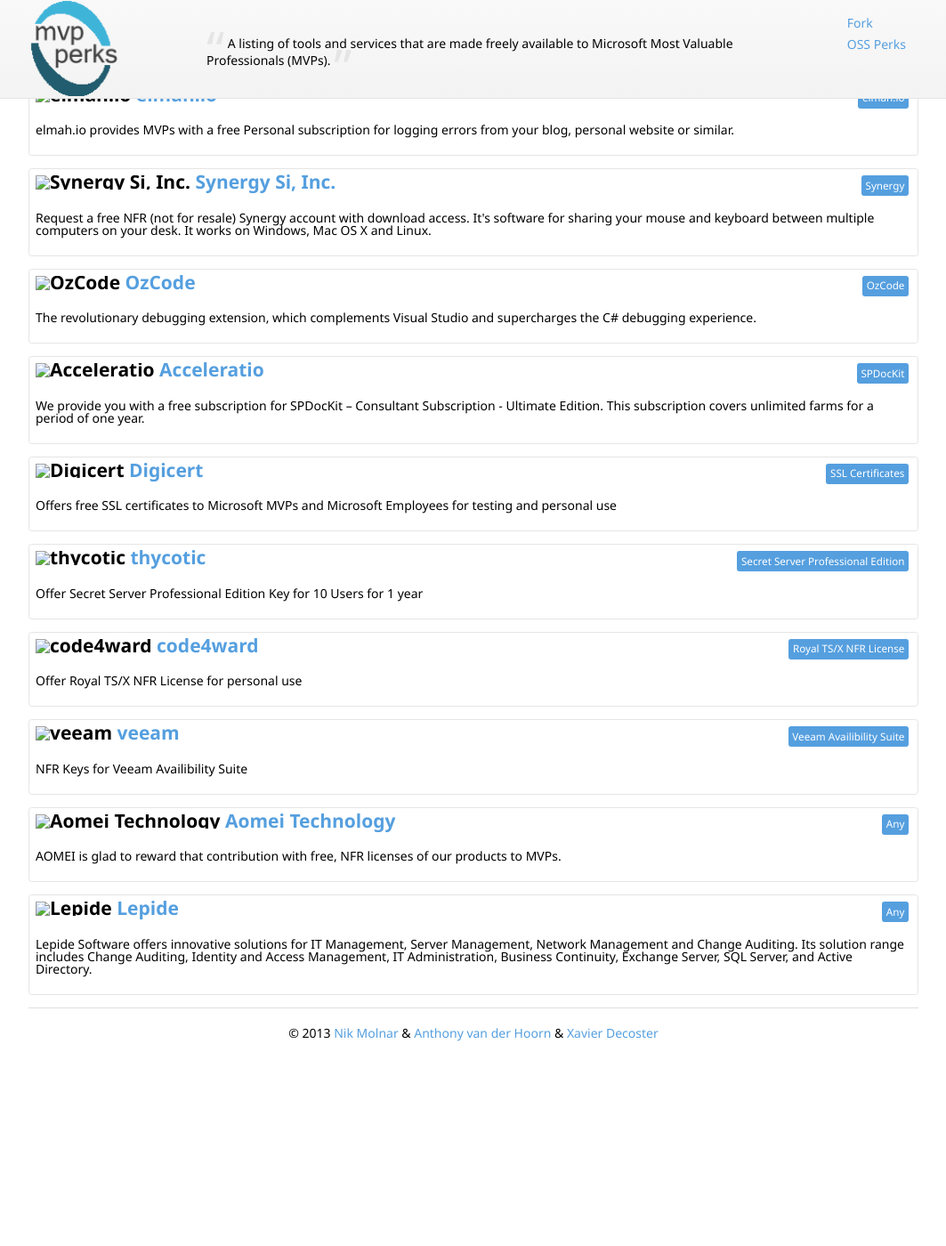
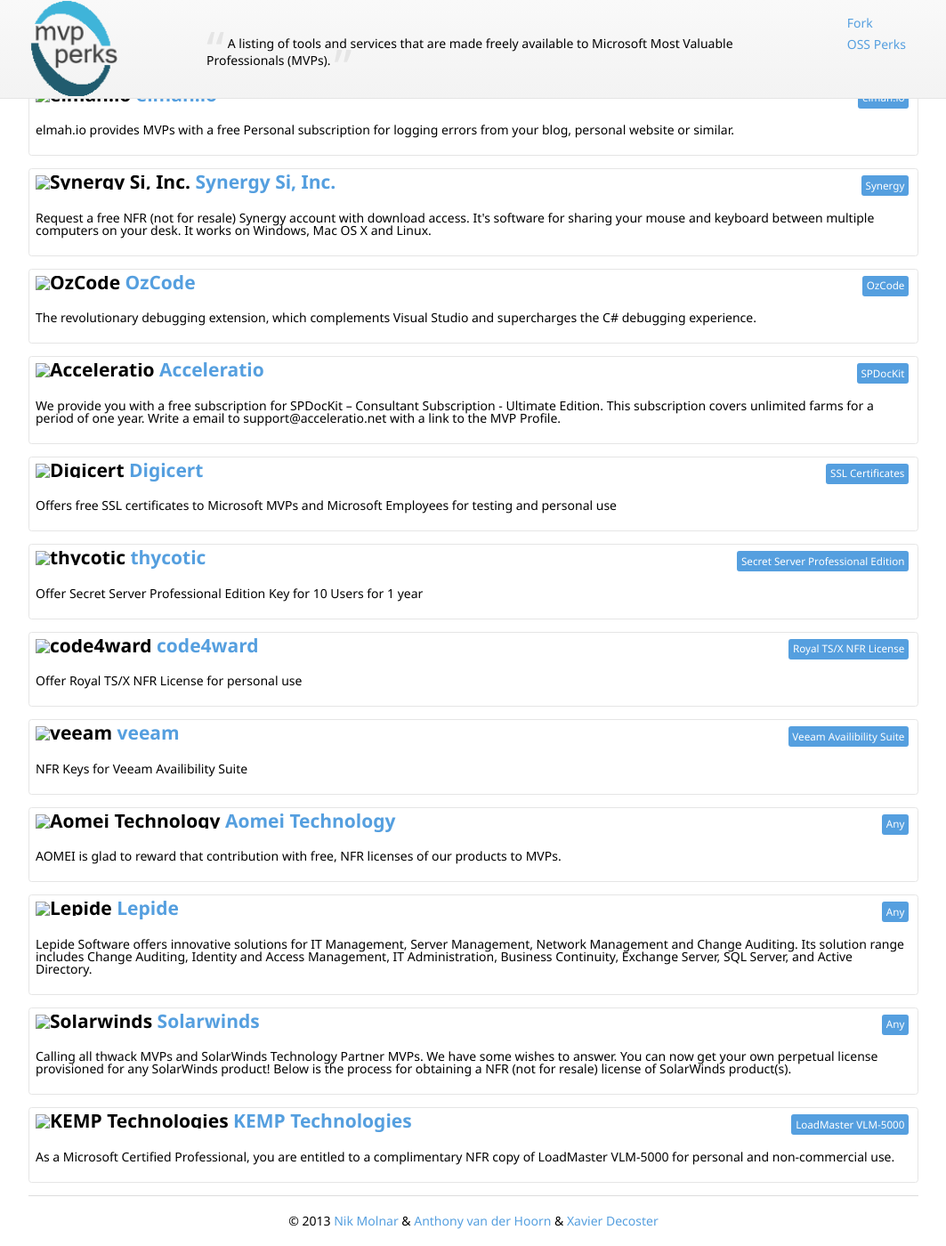
Before and after one commit to nikmd23/ossperks, a Jekyll site: the page built from index.html, in a window 1280 px wide and 1400 px high, scrolled down 2284 px. Shown: the whole window at 89% size, without its empty margins (108-1171 px from the left). Built offline with Jekyll 4.4.1, drawn with Linux system fonts in a browser that asks for light colours; nearby versions of some CDN libraries; before the commit the page ends 3473 px from its top, so only the background shows below that.

Commit message:
Added instructions for acceleratio. Added Solarwinds, added Kemp Technologies.

```diff
--- a/index.html
+++ b/index.html
@@ -97,7 +97,7 @@
   products: ["OzCode"]
 
 - perk: {company: "Acceleratio", uri: "https://www.spdockit.com"}
-  description: "We provide you with a free subscription for SPDocKit – Consultant Subscription - Ultimate Edition. This subscription covers unlimited farms for a period of one year."
+  description: "We provide you with a free subscription for SPDocKit – Consultant Subscription - Ultimate Edition. This subscription covers unlimited farms for a period of one year. Write a email to support@acceleratio.net with a link to the MVP Profile."
   products: ["SPDocKit"]
 
 - perk: {company: "Digicert", uri: "https://www.digicert.com/friends/mvp.php"}
@@ -124,7 +124,15 @@
   description: "Lepide Software offers innovative solutions for IT Management, Server Management, Network Management and Change Auditing. Its solution range includes Change Auditing, Identity and Access Management, IT Administration, Business Continuity, Exchange Server, SQL Server, and Active Directory."
   products: ["Any"]
 
-#============================================== Leave everything below this line alone =====================================================================
+- perk: {company: "Solarwinds", uri: "https://thwack.solarwinds.com/community/solarwinds-community/announcements/blog/2014/05/09/solarwinds-nfr-licenses-for-thwack-mvps-partners#start=25"}
+  description: "Calling all thwack MVPs and SolarWinds Technology Partner MVPs.  We have some wishes to answer.  You can now get your own perpetual license provisioned for any SolarWinds product!  Below is the process for obtaining a NFR (not for resale) license of SolarWinds product(s)."
+  products: ["Any"]
+
+- perk: {company: "KEMP Technologies", uri: "http://kemptechnologies.com/de/microsoft-pros-loadmaster-license-request/"}
+  description: "As a Microsoft Certified Professional, you are entitled to a complimentary NFR copy of LoadMaster VLM-5000 for personal and non-commercial use."
+  products: ["LoadMaster VLM-5000"]
+
+ #============================================== Leave everything below this line alone =====================================================================
 layout: default
 ---
 {% include perks.html %}
```
